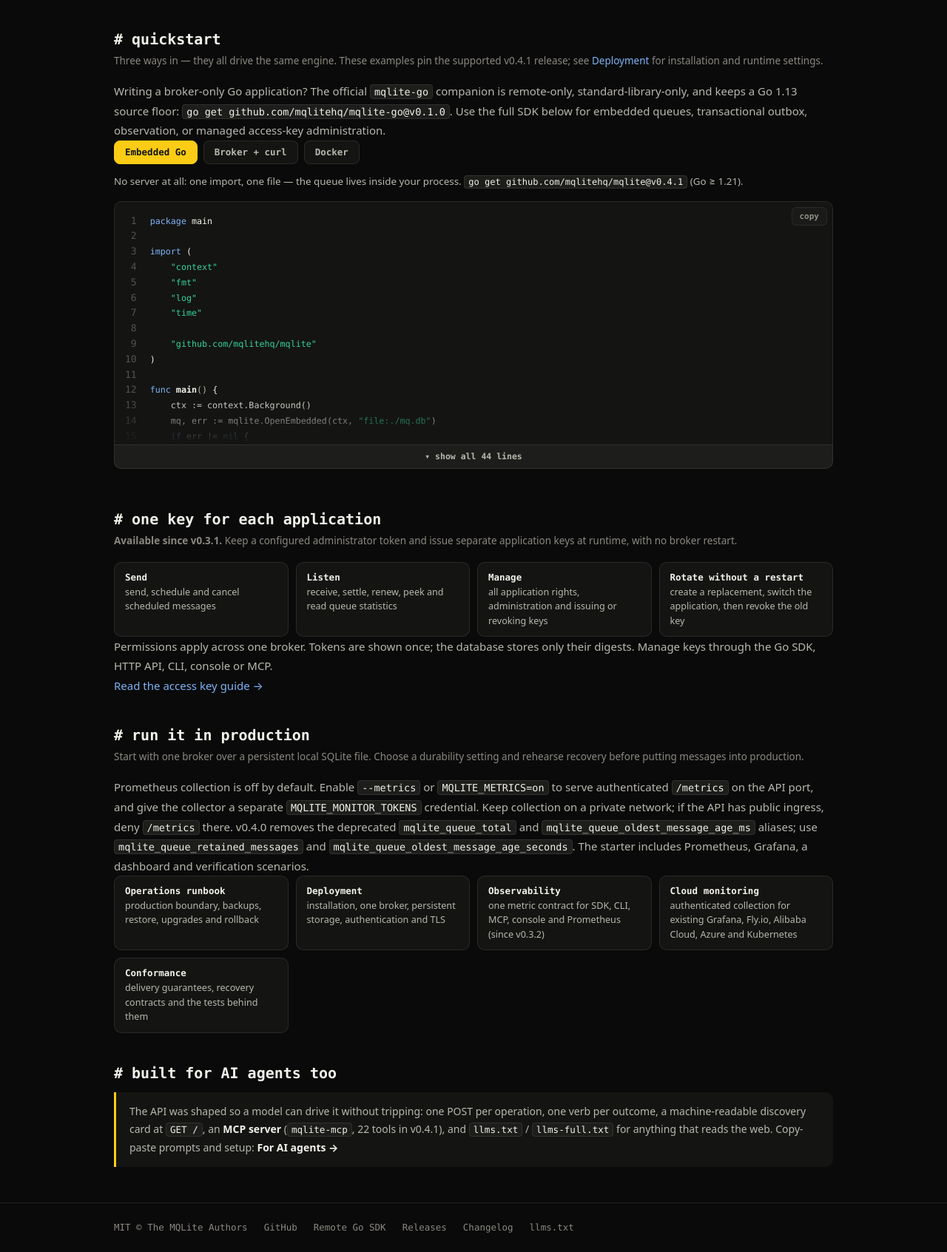
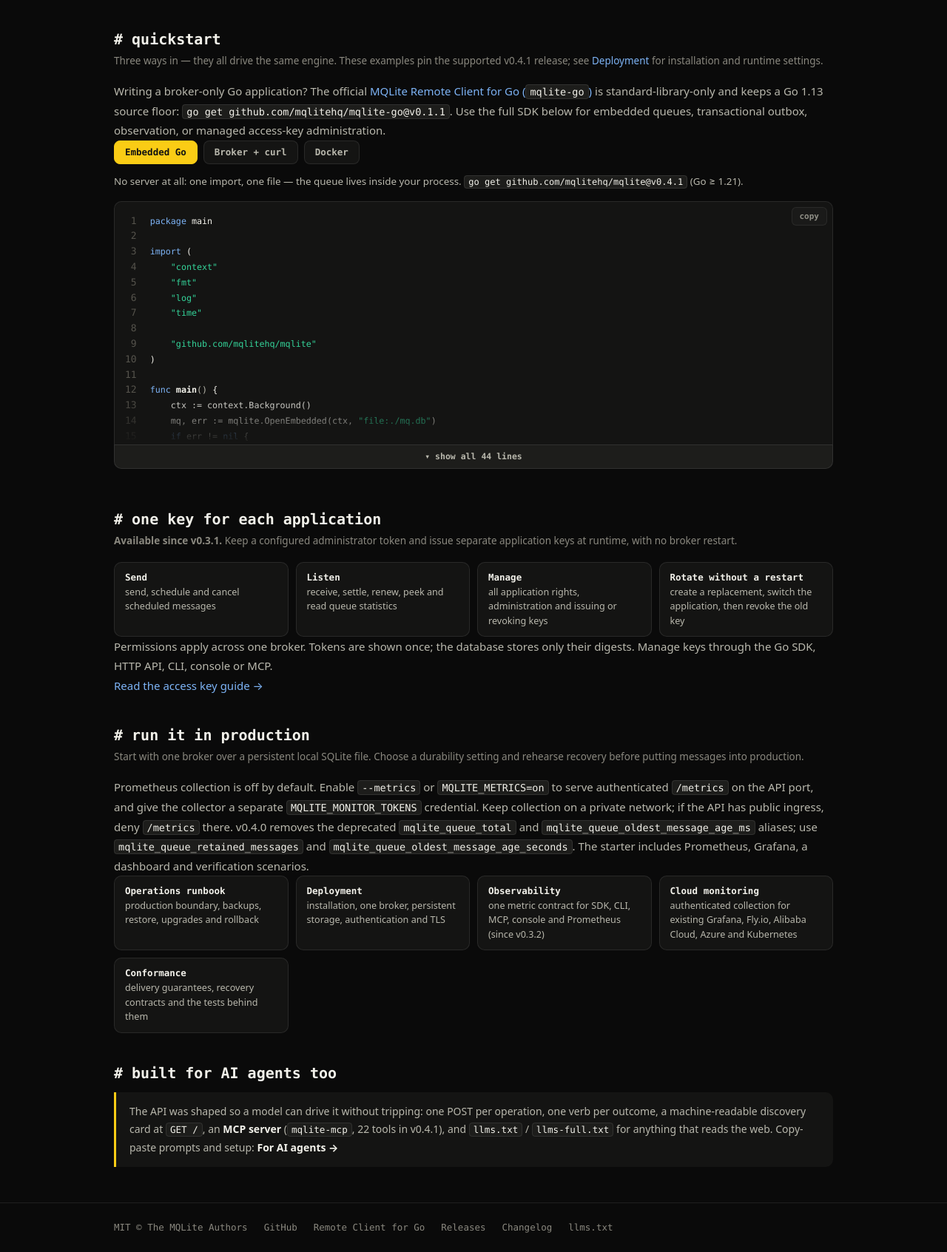
Before and after one commit to mqlitehq/mqlitehq.github.io, a plain HTML site: page index.html in a window 1280 px wide. Shown: the part 4488-6181 px from the top of the page at 74% size. Drawn offline with Linux system fonts and the light colour scheme.

Commit message:
docs: present remote client v0.1.1 (MQLITE-170)

```diff
--- a/index.html
+++ b/index.html
@@ -379,11 +379,11 @@
   <h2># quickstart</h2>
   <p class="lede">Three ways in — they all drive the same engine. These examples pin the supported v0.4.1 release; see <a href="deployment.html">Deployment</a> for installation and runtime settings.</p>
   <p>Writing a broker-only Go application? The official
-  <a href="https://github.com/mqlitehq/mqlite-go"><code>mqlite-go</code></a>
-  companion is remote-only, standard-library-only, and keeps a Go 1.13 source
-  floor: <code>go get github.com/mqlitehq/mqlite-go@v0.1.0</code>. Use the full
-  SDK below for embedded queues, transactional outbox, observation, or managed
-  access-key administration.</p>
+  <a href="https://github.com/mqlitehq/mqlite-go">MQLite Remote Client for Go
+  (<code>mqlite-go</code>)</a> is standard-library-only and keeps a Go 1.13
+  source floor: <code>go get github.com/mqlitehq/mqlite-go@v0.1.1</code>. Use
+  the full SDK below for embedded queues, transactional outbox, observation,
+  or managed access-key administration.</p>
   <div class="tabs">
     <div class="tabbar">
       <button class="on" data-t="go">Embedded Go</button>
@@ -517,7 +517,7 @@
 <footer class="site"><div class="wrap">
   <span>MIT © The MQLite Authors</span>
   <a href="https://github.com/mqlitehq/mqlite">GitHub</a>
-  <a href="https://github.com/mqlitehq/mqlite-go">Remote Go SDK</a>
+  <a href="https://github.com/mqlitehq/mqlite-go">Remote Client for Go</a>
   <a href="https://github.com/mqlitehq/mqlite/releases">Releases</a>
   <a href="https://github.com/mqlitehq/mqlite/blob/main/CHANGELOG.md">Changelog</a>
   <a href="llms.txt">llms.txt</a>
```
Also changed, not shown: llms.txt (+8 -6 lines).
